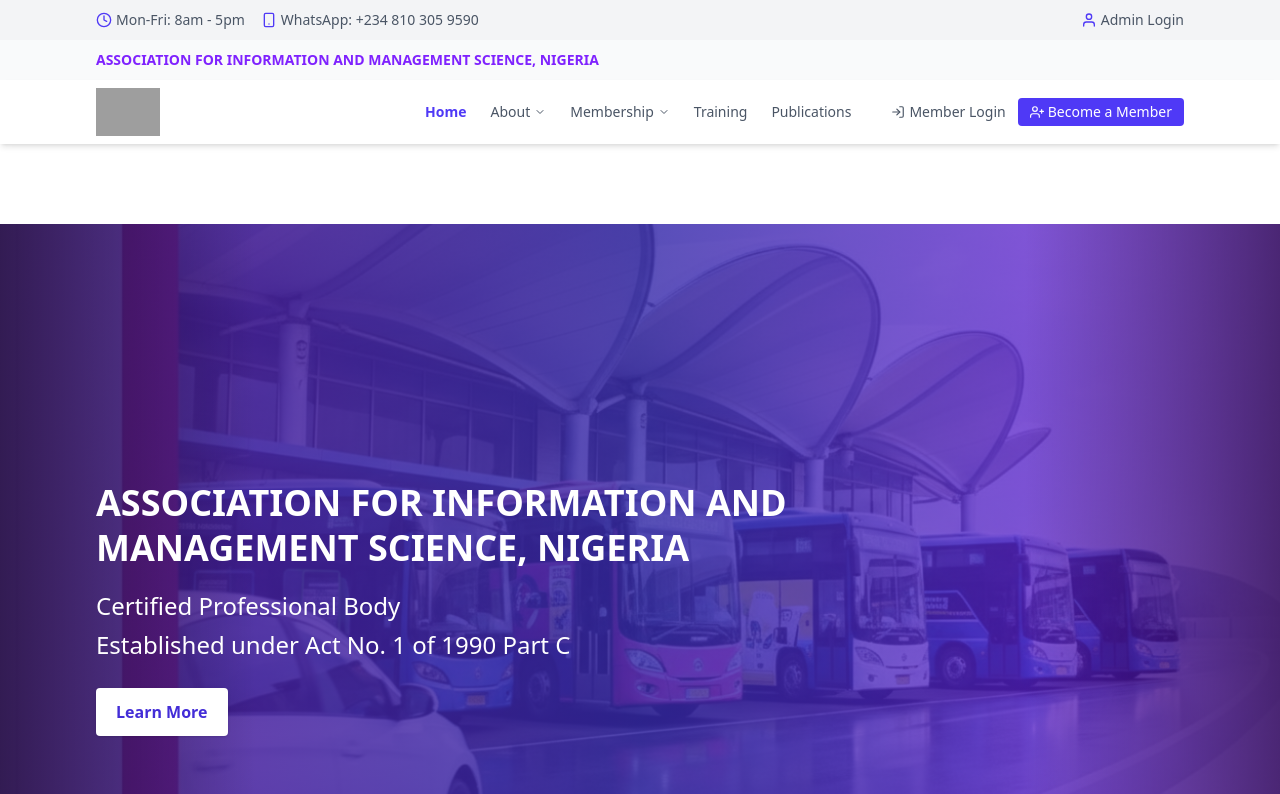
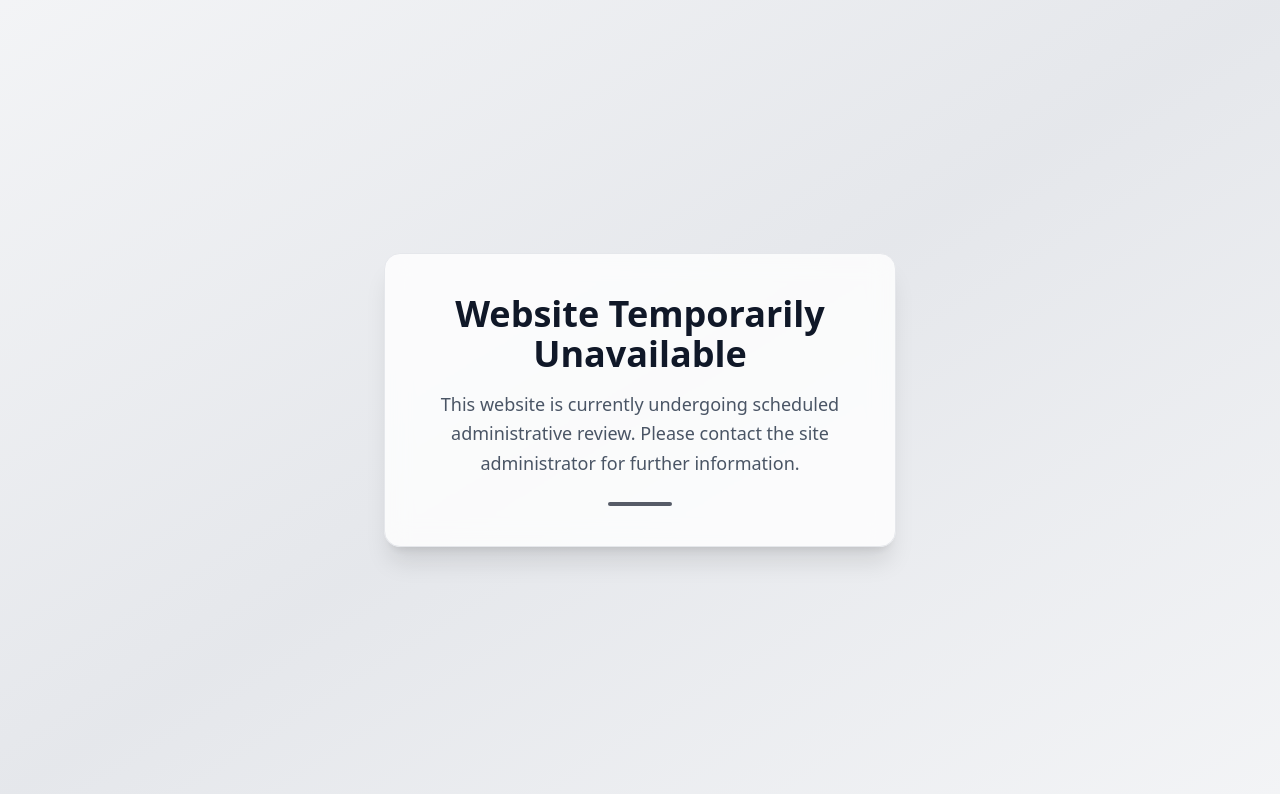
Before and after one commit to Tobby-pro/aims-nigeria, a React (Vite) app: page / in a window 1280 px wide. Shown: the top 794 px of the page. Built offline with nearby package versions, Linux system fonts and the light colour scheme; grey boxes are pictures that could not be loaded.

Commit message:
Refine maintenance page layout styling

```diff
--- a/src/components/layout/MainLayout.tsx
+++ b/src/components/layout/MainLayout.tsx
@@ -1,40 +1,21 @@
-import { Outlet } from "react-router-dom";
-
-import TopBar from "./TopBar";
-import HeaderInfo from "./HeaderInfo";
-import Navbar from "./Navbar";
-import Footer from "./Footer";
-import ScrollToTop from "./ScrollToTop";
+// src/components/layout/MainLayout.tsx
 
 const MainLayout = () => {
   return (
-    <>
-      {/* ---------------- Top Bar ---------------- */}
-      <TopBar />
+    <div className="flex items-center justify-center min-h-screen bg-gradient-to-br from-gray-100 via-gray-200 to-gray-100 px-4">
+      <div className="bg-white/80 backdrop-blur-md shadow-xl rounded-2xl p-10 max-w-lg w-full text-center border border-gray-200">
+        <h1 className="text-3xl md:text-4xl font-semibold text-gray-900 mb-4">
+          Website Temporarily Unavailable
+        </h1>
 
-      {/* ---------------- Header Info ---------------- */}
-      <HeaderInfo />
+        <p className="text-gray-600 text-lg leading-relaxed">
+          This website is currently undergoing scheduled administrative review.
+          Please contact the site administrator for further information.
+        </p>
 
-      {/* ---------------- Navbar (Fixed) ---------------- */}
-      <Navbar />
-
-      {/* 🔑 GLOBAL SCROLL RESET ON ROUTE CHANGE */}
-      <ScrollToTop />
-
-      {/* ---------------- Main Content ---------------- */}
-      <main className="pt-[144px]">
-        {/*
-          padding-top = TopBar (40px)
-                       + HeaderInfo (40px)
-                       + Navbar (64px)
-          ensures content is fully visible below fixed navbar
-        */}
-        <Outlet />
-      </main>
-
-      {/* ---------------- Footer ---------------- */}
-      <Footer />
-    </>
+        <div className="mt-6 h-1 w-16 bg-gray-900 mx-auto rounded-full opacity-70"></div>
+      </div>
+    </div>
   );
 };
 
```
